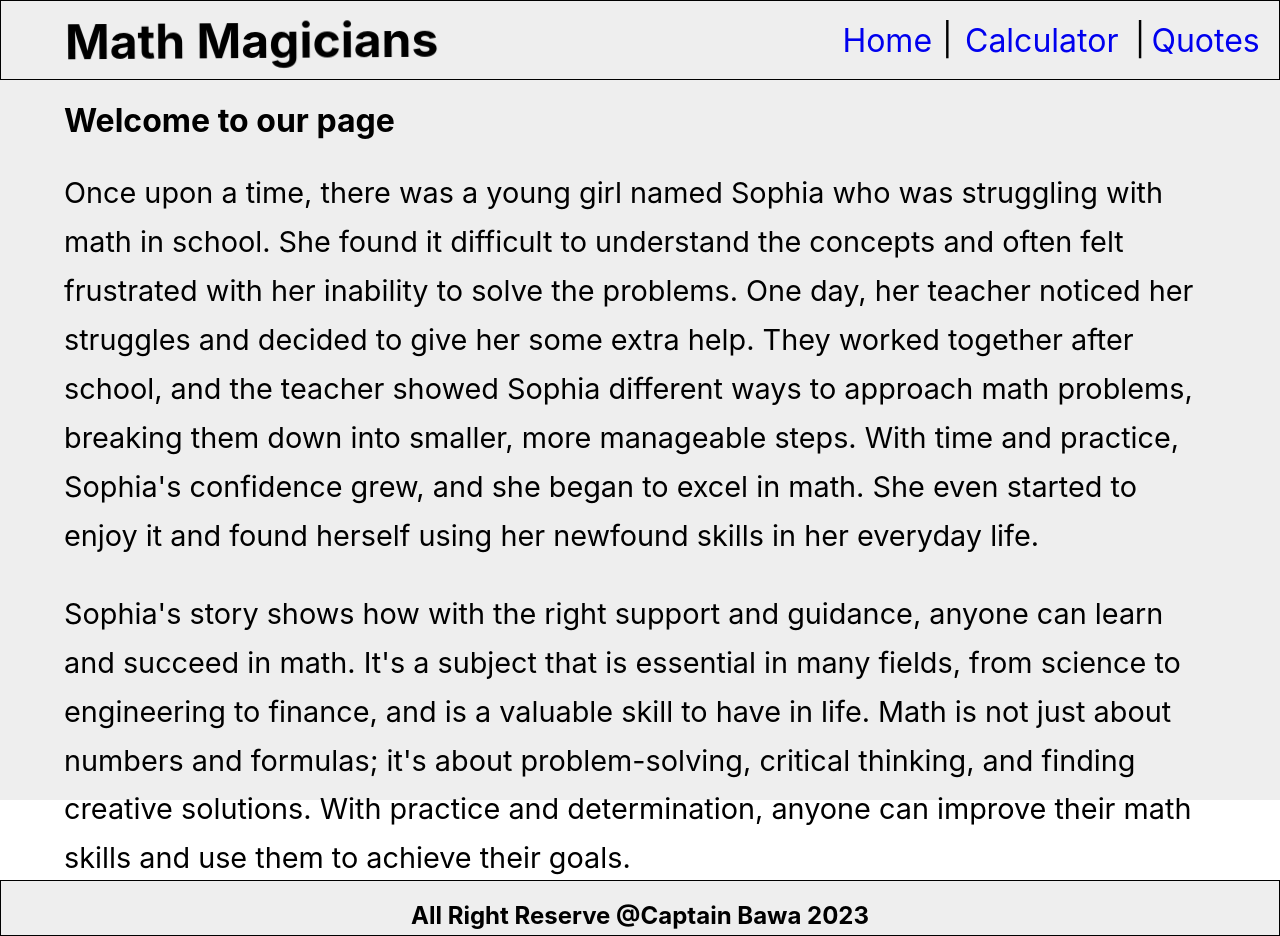
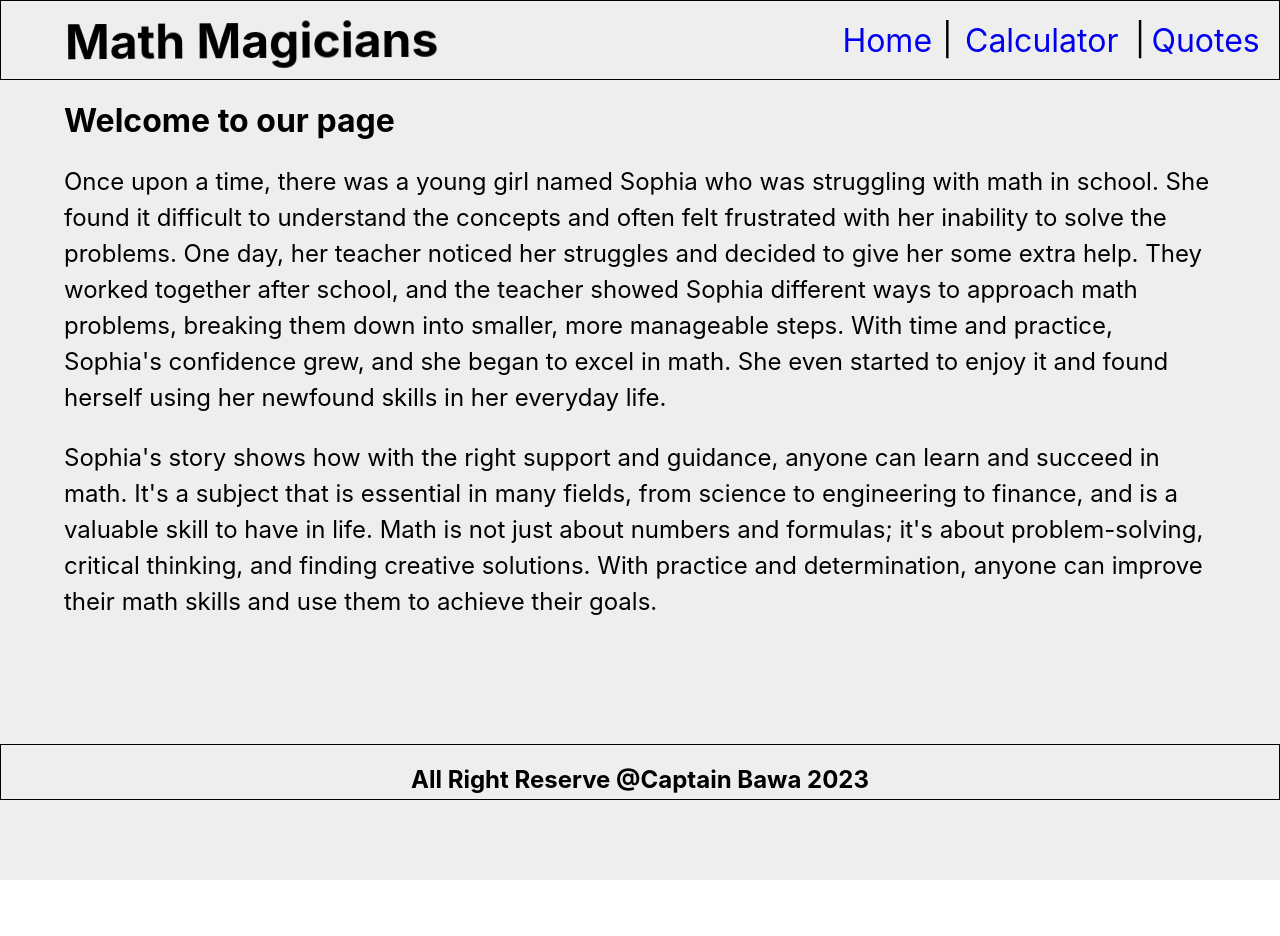
Before and after one commit to CaptainBawa/Math-Magicians, a React (Create React App) app: page / in a window 1280 px wide. After the commit the page ends 880 px from the top, so only its background shows below. Built offline with nearby package versions, Linux system fonts and the light colour scheme.

Commit message:
Fix footer white bug

```diff
--- a/src/App.css
+++ b/src/App.css
@@ -6,12 +6,12 @@ body {
   padding: 0;
   margin: 0;
   width: 100%;
-  height: 100vh;
+  height: auto;
 }
 
 #root {
   background-color: rgb(238, 238, 238);
-  height: 100vh;
+  height: auto;
   width: 100%;
 }
 
@@ -56,8 +56,8 @@ span {
 }
 
 .home-container p {
-  font-size: 1.8em;
-  line-height: 1.7em;
+  font-size: 1.5em;
+  line-height: 1.5em;
 }
 
 .cal-container {
@@ -89,9 +89,8 @@ footer h2 {
 }
 
 .para p {
-  font-size: 1.5em;
-  font-weight: 200;
-  letter-spacing: 0.1em;
+  font-size: 1.2em;
+  font-weight: 400;
 }
 
 .content-container {
@@ -151,8 +150,8 @@ a {
 footer {
   width: 100%;
   height: 7vh;
-  position: relative;
-  /* bottom: 0; */
+  position: fixed;
+  bottom: 0;
   top: auto;
   background-color: rgb(238, 238, 238);
   border: 1px solid black;
```
